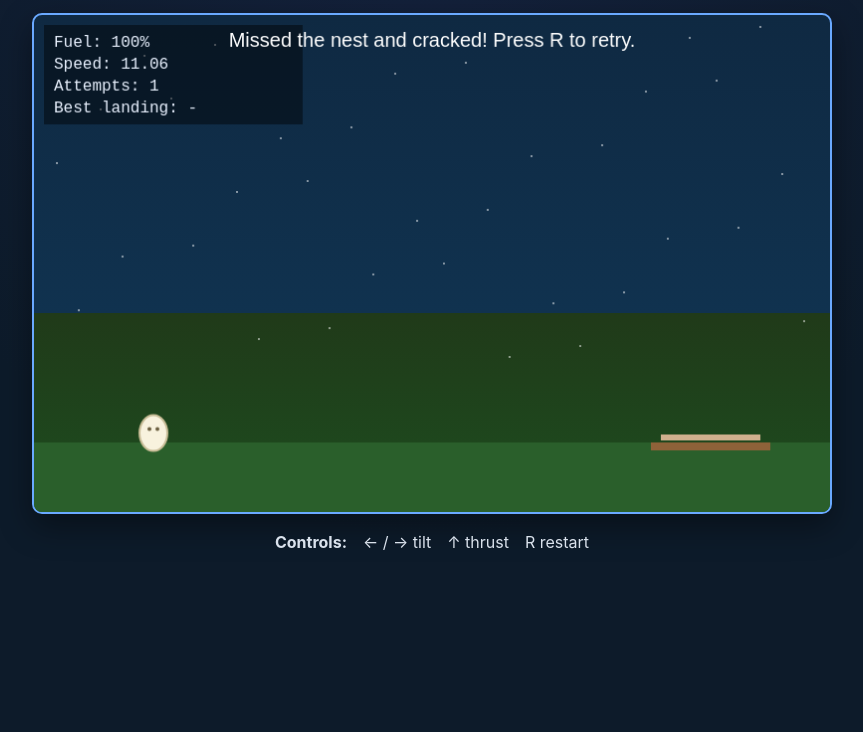
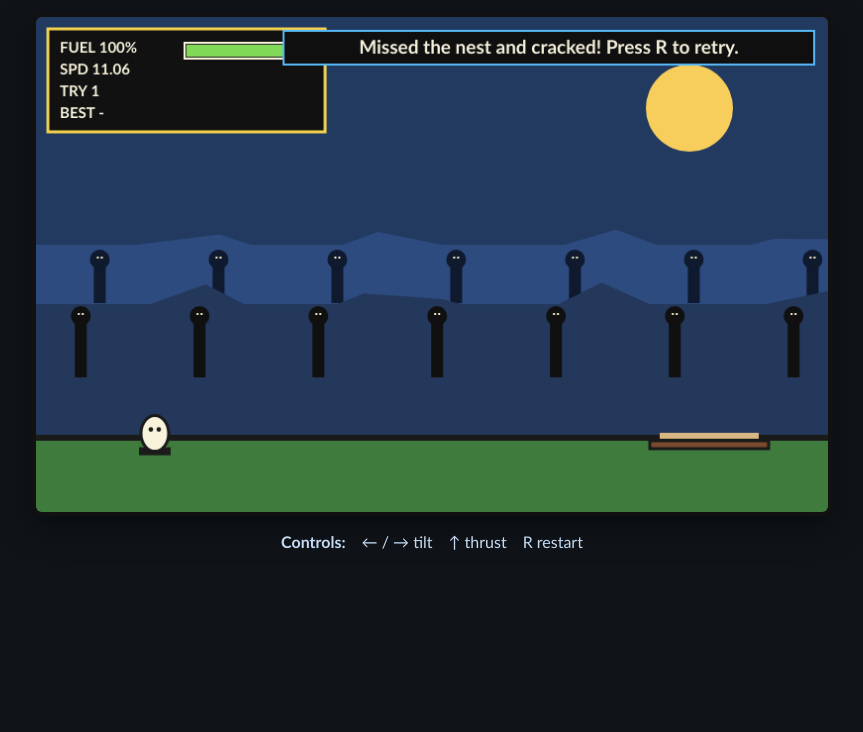
Before and after one commit to shawnmacewen/egg-lander, a plain HTML site: page index.html in a window 1280 px wide. Shown: the part 92-824 px from the top of the page, without its empty margins (208-1071 px from the left). Drawn offline with Linux system fonts and the light colour scheme.

Commit message:
style: add patapon-inspired flat art + parallax scene layers

```diff
--- a/game.js
+++ b/game.js
@@ -3,7 +3,7 @@ const ctx = canvas.getContext('2d');
 
 const W = canvas.width;
 const H = canvas.height;
-const GROUND_Y = H - 70;
+const GROUND_Y = H - 72;
 
 const state = {
   attempts: 0,
@@ -72,12 +72,8 @@ function win() {
 function update() {
   if (!state.running) return;
 
-  if (keys.has('ArrowLeft')) {
-    lander.angle -= physics.rotateSpeed;
-  }
-  if (keys.has('ArrowRight')) {
-    lander.angle += physics.rotateSpeed;
-  }
+  if (keys.has('ArrowLeft')) lander.angle -= physics.rotateSpeed;
+  if (keys.has('ArrowRight')) lander.angle += physics.rotateSpeed;
   lander.angle = Math.max(-0.9, Math.min(0.9, lander.angle));
 
   lander.thrusting = false;
@@ -95,16 +91,10 @@ function update() {
   lander.x += lander.vx;
   lander.y += lander.vy;
 
-  if (lander.x - lander.radius < 0 || lander.x + lander.radius > W) {
-    crash('You hit the wall.');
-  }
+  if (lander.x - lander.radius < 0 || lander.x + lander.radius > W) crash('You hit the wall.');
+  if (lander.y - lander.radius < 0) crash('You flew too high and lost control.');
 
-  if (lander.y - lander.radius < 0) {
-    crash('You flew too high and lost control.');
-  }
-
-  const touchingGround = lander.y + lander.radius >= GROUND_Y;
-  if (touchingGround) {
+  if (lander.y + lander.radius >= GROUND_Y) {
     const onPad = lander.x > pad.x && lander.x < pad.x + pad.width;
     const speed = Math.hypot(lander.vx, lander.vy);
     const angleSafe = Math.abs(lander.angle) <= physics.safeLandingAngle;
@@ -122,36 +112,78 @@ function update() {
   }
 }
 
+function drawParallaxLayer(yBase, height, color, speedFactor, bump) {
+  const offset = -((lander.x * speedFactor) % (W + 160));
+  ctx.fillStyle = color;
+  ctx.beginPath();
+  ctx.moveTo(0, H);
+  for (let x = -200; x <= W + 220; x += 80) {
+    const localX = x + offset;
+    const peak = yBase + Math.sin((x + offset) * 0.03) * bump;
+    ctx.lineTo(localX, peak);
+  }
+  ctx.lineTo(W, H);
+  ctx.closePath();
+  ctx.fill();
+
+  ctx.fillRect(0, yBase, W, height);
+}
+
+function drawTotems(speedFactor, color, y, height) {
+  const offset = -((lander.x * speedFactor) % 120);
+  ctx.fillStyle = color;
+  for (let x = -40; x < W + 80; x += 120) {
+    const tx = x + offset;
+    ctx.fillRect(tx, y, 12, height);
+    ctx.beginPath();
+    ctx.arc(tx + 6, y, 10, 0, Math.PI * 2);
+    ctx.fill();
+    ctx.fillStyle = '#f7f0ca';
+    ctx.fillRect(tx + 3, y - 3, 2, 2);
+    ctx.fillRect(tx + 7, y - 3, 2, 2);
+    ctx.fillStyle = color;
+  }
+}
+
 function drawEgg(x, y, angle, thrusting) {
   ctx.save();
   ctx.translate(x, y);
   ctx.rotate(angle);
 
+  ctx.fillStyle = '#1b1b1b';
+  ctx.fillRect(-16, 14, 32, 8);
+
   ctx.beginPath();
   ctx.ellipse(0, 0, 14, 18, 0, 0, Math.PI * 2);
-  ctx.fillStyle = '#f8f2de';
+  ctx.fillStyle = '#f9f3dc';
   ctx.fill();
-
-  ctx.strokeStyle = '#c9bd97';
-  ctx.lineWidth = 2;
+  ctx.lineWidth = 3;
+  ctx.strokeStyle = '#1b1b1b';
   ctx.stroke();
 
+  ctx.fillStyle = '#1b1b1b';
   ctx.beginPath();
-  ctx.arc(-4, -4, 2, 0, Math.PI * 2);
-  ctx.fillStyle = '#6b5f40';
+  ctx.arc(-4, -4, 2.3, 0, Math.PI * 2);
   ctx.fill();
-
   ctx.beginPath();
-  ctx.arc(4, -4, 2, 0, Math.PI * 2);
+  ctx.arc(4, -4, 2.3, 0, Math.PI * 2);
   ctx.fill();
 
   if (thrusting) {
+    ctx.fillStyle = '#ff8f2f';
     ctx.beginPath();
-    ctx.moveTo(-6, 18);
-    ctx.lineTo(0, 18 + 10 + Math.random() * 8);
-    ctx.lineTo(6, 18);
+    ctx.moveTo(-7, 22);
+    ctx.lineTo(0, 31 + Math.random() * 9);
+    ctx.lineTo(7, 22);
     ctx.closePath();
-    ctx.fillStyle = '#ff8c42';
+    ctx.fill();
+
+    ctx.fillStyle = '#ffe066';
+    ctx.beginPath();
+    ctx.moveTo(-4, 22);
+    ctx.lineTo(0, 28 + Math.random() * 5);
+    ctx.lineTo(4, 22);
+    ctx.closePath();
     ctx.fill();
   }
 
@@ -160,40 +192,71 @@ function drawEgg(x, y, angle, thrusting) {
 
 function drawHud() {
   const speed = Math.hypot(lander.vx, lander.vy);
-  ctx.fillStyle = 'rgba(0, 0, 0, 0.45)';
-  ctx.fillRect(10, 10, 260, 100);
 
-  ctx.fillStyle = '#eaf2ff';
-  ctx.font = '16px monospace';
-  ctx.fillText(`Fuel: ${lander.fuel.toFixed(0)}%`, 20, 32);
-  ctx.fillText(`Speed: ${speed.toFixed(2)}`, 20, 54);
-  ctx.fillText(`Attempts: ${state.attempts}`, 20, 76);
+  ctx.fillStyle = '#111';
+  ctx.fillRect(12, 12, 280, 104);
+  ctx.strokeStyle = '#f3d24f';
+  ctx.lineWidth = 3;
+  ctx.strokeRect(12, 12, 280, 104);
+
+  ctx.font = 'bold 15px Trebuchet MS, sans-serif';
+  ctx.fillStyle = '#f8f4dd';
+  ctx.fillText(`FUEL ${lander.fuel.toFixed(0)}%`, 24, 36);
+  ctx.fillText(`SPD ${speed.toFixed(2)}`, 24, 58);
+  ctx.fillText(`TRY ${state.attempts}`, 24, 80);
   const best = state.bestLandingSpeed == null ? '-' : state.bestLandingSpeed.toFixed(2);
-  ctx.fillText(`Best landing: ${best}`, 20, 98);
+  ctx.fillText(`BEST ${best}`, 24, 102);
+
+  const barX = 150;
+  const barY = 26;
+  const barW = 126;
+  ctx.fillStyle = '#282828';
+  ctx.fillRect(barX, barY, barW, 16);
+  ctx.fillStyle = lander.fuel > 35 ? '#80d957' : '#ff9251';
+  ctx.fillRect(barX + 2, barY + 2, (barW - 4) * (lander.fuel / 100), 12);
+  ctx.strokeStyle = '#f8f4dd';
+  ctx.lineWidth = 2;
+  ctx.strokeRect(barX, barY, barW, 16);
 
   ctx.textAlign = 'center';
-  ctx.font = '20px sans-serif';
-  ctx.fillStyle = '#ffffff';
-  ctx.fillText(state.message, W / 2, 32);
+  ctx.fillStyle = '#0f0f0f';
+  ctx.fillRect(250, 14, 536, 34);
+  ctx.strokeStyle = '#56b8f5';
+  ctx.strokeRect(250, 14, 536, 34);
+  ctx.fillStyle = '#f5f0dc';
+  ctx.font = 'bold 19px Trebuchet MS, sans-serif';
+  ctx.fillText(state.message, W / 2 + 118, 37);
   ctx.textAlign = 'start';
 }
 
 function drawScene() {
   ctx.clearRect(0, 0, W, H);
 
-  for (let i = 0; i < 35; i++) {
-    const sx = (i * 137) % W;
-    const sy = (i * 83) % (GROUND_Y - 80);
-    ctx.fillStyle = 'rgba(255, 255, 255, 0.5)';
-    ctx.fillRect(sx, sy, 2, 2);
-  }
+  ctx.fillStyle = '#223a5f';
+  ctx.fillRect(0, 0, W, H);
 
-  ctx.fillStyle = '#2a5f2b';
+  ctx.fillStyle = '#f7ce5c';
+  ctx.beginPath();
+  ctx.arc(660, 92, 44, 0, Math.PI * 2);
+  ctx.fill();
+
+  drawParallaxLayer(230, H - 230, '#2e4b7f', 0.12, 16);
+  drawTotems(0.18, '#0f1a2e', 245, 44);
+  drawParallaxLayer(290, H - 290, '#24385c', 0.24, 22);
+  drawTotems(0.34, '#101010', 302, 62);
+
+  ctx.fillStyle = '#3f7b3c';
   ctx.fillRect(0, GROUND_Y, W, H - GROUND_Y);
 
-  ctx.fillStyle = '#8e6239';
+  ctx.fillStyle = '#1a1a1a';
+  ctx.fillRect(0, GROUND_Y - 6, W, 6);
+
+  ctx.fillStyle = '#7a4b2d';
   ctx.fillRect(pad.x, pad.y, pad.width, pad.height);
-  ctx.fillStyle = '#d0b08e';
+  ctx.strokeStyle = '#1a1a1a';
+  ctx.lineWidth = 3;
+  ctx.strokeRect(pad.x, pad.y, pad.width, pad.height);
+  ctx.fillStyle = '#d8b783';
   ctx.fillRect(pad.x + 10, pad.y - 8, pad.width - 20, 6);
 
   drawEgg(lander.x, lander.y, lander.angle, lander.thrusting);
--- a/style.css
+++ b/style.css
@@ -9,9 +9,9 @@
 body {
   margin: 0;
   min-height: 100vh;
-  font-family: Inter, system-ui, -apple-system, Segoe UI, Roboto, sans-serif;
-  background: radial-gradient(circle at top, #14213d, #0d1b2a 60%);
-  color: #e6edf7;
+  font-family: "Trebuchet MS", "Segoe UI", system-ui, sans-serif;
+  background: #101419;
+  color: #f8f4dd;
 }
 
 .wrap {
@@ -23,20 +23,23 @@ body {
 
 h1 {
   margin-bottom: 0.35rem;
+  letter-spacing: 0.03em;
 }
 
 .subtitle {
   margin-top: 0;
-  opacity: 0.85;
+  opacity: 0.9;
+  color: #ffe39e;
 }
 
 canvas {
   width: 100%;
   max-width: 800px;
-  border: 2px solid #6aa9ff;
+  border: 4px solid #111;
   border-radius: 10px;
-  background: linear-gradient(#0f2942 0%, #10324f 60%, #203a19 60%, #1d4d1f 100%);
-  box-shadow: 0 12px 32px rgba(0, 0, 0, 0.4);
+  background: #203043;
+  image-rendering: crisp-edges;
+  box-shadow: 0 12px 32px rgba(0, 0, 0, 0.45);
 }
 
 .controls {
@@ -46,4 +49,5 @@ canvas {
   justify-content: center;
   flex-wrap: wrap;
   opacity: 0.95;
+  color: #cfe6ff;
 }
```
Also changed, not shown: README.md.
